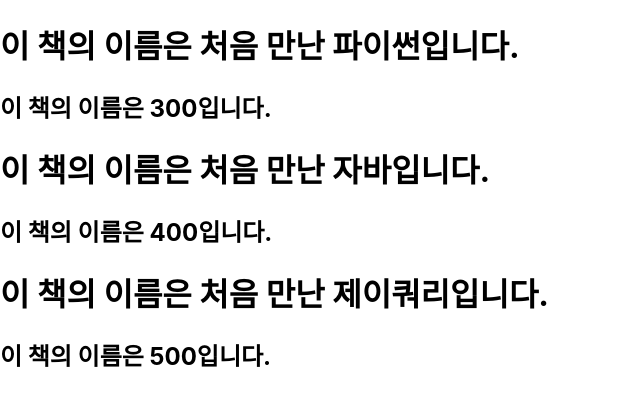
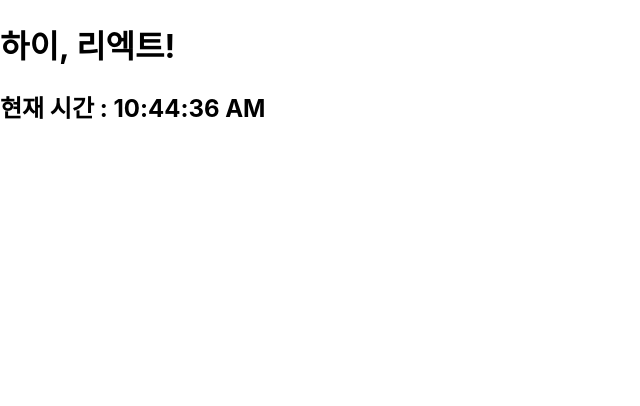
Before and after one commit to changwoon2/react-Learning, a React (Create React App) app: page / in a window 1280 px wide. Shown: the top 406 px of the page, without its empty margins (0-640 px from the left). Built offline with nearby package versions, Linux system fonts and the light colour scheme.

Commit message:
Rendering Elements

```diff
--- a/package.json
+++ b/package.json
@@ -6,8 +6,8 @@
     "@testing-library/jest-dom": "^5.16.5",
     "@testing-library/react": "^13.4.0",
     "@testing-library/user-event": "^13.5.0",
-    "react": "^18.2.0",
-    "react-dom": "^18.2.0",
+    "react": "^17.0.2",
+    "react-dom": "^17.0.2",
     "react-scripts": "5.0.1",
     "web-vitals": "^2.1.4"
   },
--- /dev/null
+++ b/src/chapter_04/Clock.jsx
@@ -0,0 +1,12 @@
+import React from "react";
+
+function Clock(props) {
+  return (
+    <div>
+      <h1>하이, 리엑트!</h1>
+      <h2>현재 시간 : {new Date().toLocaleTimeString()}</h2>
+    </div>
+  );
+}
+
+export default Clock;
--- a/src/index.js
+++ b/src/index.js
@@ -1,16 +1,19 @@
-import React from 'react';
-import ReactDOM from 'react-dom/client';
-import './index.css';
-import App from './App';
-import reportWebVitals from './reportWebVitals';
-import Library from './chapter_03/library';
+import React from "react";
+import ReactDOM from "react-dom";
+import "./index.css";
+import App from "./App";
+import reportWebVitals from "./reportWebVitals";
+import Library from "./chapter_03/library";
+import Clock from "./chapter_04/Clock";
 
-const root = ReactDOM.createRoot(document.getElementById('root'));
-root.render(
-  <React.StrictMode>
-    <Library />
-  </React.StrictMode>
-);
+setInterval(() => {
+  ReactDOM.render(
+    <React.StrictMode>
+      <Clock />
+    </React.StrictMode>,
+    document.getElementById("root")
+  );
+}, 1000);
 
 // If you want to start measuring performance in your app, pass a function
 // to log results (for example: reportWebVitals(console.log))
```
Also changed, not shown: 1 other file (tests, documents, lock files or other folders).
